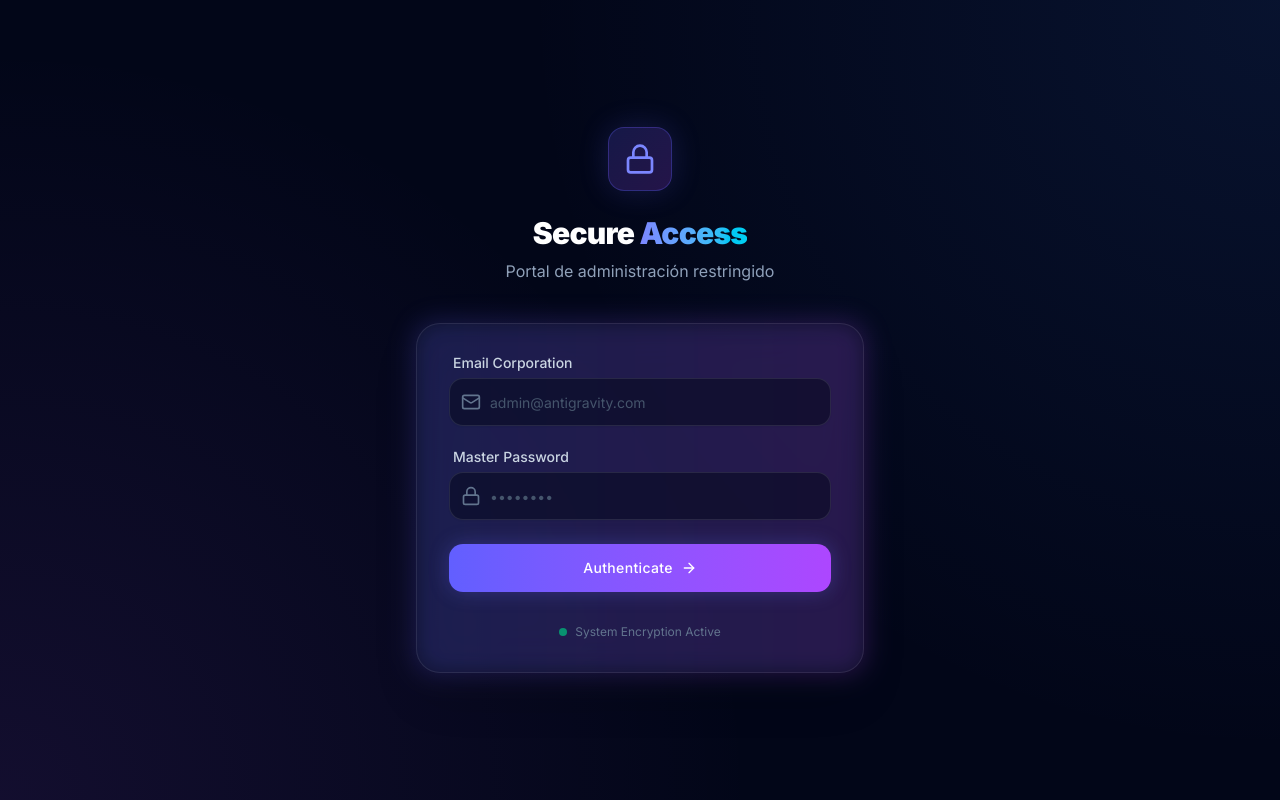
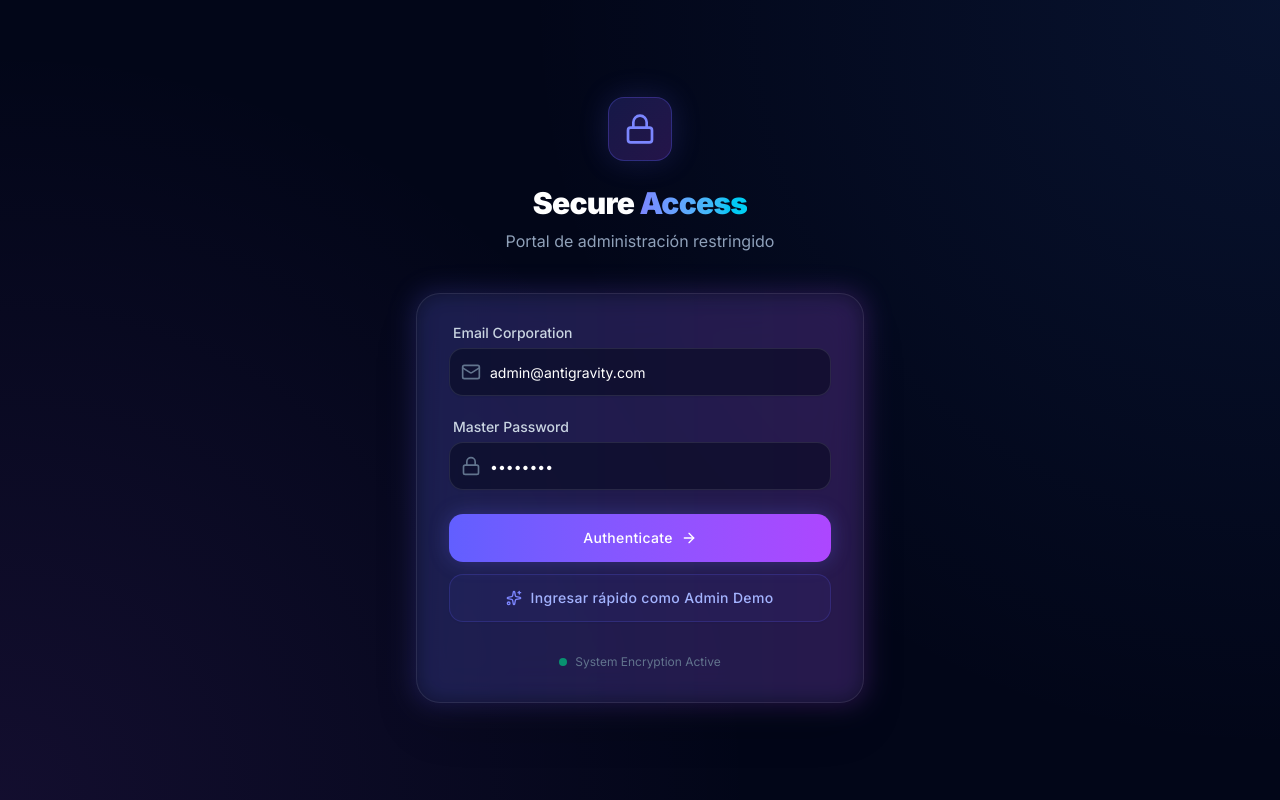
Before and after one commit to Diegofbis63/landing-page-ab-test, a Next.js app: page /login in a window 1280 px wide. Built offline with nearby package versions, Linux system fonts and the light colour scheme.

Commit message:
feat: Add zero-friction Admin Demo access and One-Click Login

```diff
--- a/src/app/login/page.tsx
+++ b/src/app/login/page.tsx
@@ -3,7 +3,7 @@
 import { Suspense, useState } from 'react'
 import { motion } from 'framer-motion'
 import { useRouter, useSearchParams } from 'next/navigation'
-import { Loader2, Lock, Mail, ArrowRight } from 'lucide-react'
+import { Loader2, Lock, Mail, ArrowRight, Sparkles } from 'lucide-react'
 import { toast } from 'sonner'
 import { Button } from '@/components/ui/button'
 import { Input } from '@/components/ui/input'
@@ -11,8 +11,8 @@ import { Label } from '@/components/ui/label'
 
 function LoginForm() {
     const [isLoading, setIsLoading] = useState(false)
-    const [email, setEmail] = useState('')
-    const [password, setPassword] = useState('')
+    const [email, setEmail] = useState('admin@antigravity.com')
+    const [password, setPassword] = useState('admin123')
     const router = useRouter()
     const searchParams = useSearchParams()
     const callbackUrl = searchParams.get('callbackUrl') || '/admin/dashboard'
@@ -113,6 +113,7 @@ function LoginForm() {
                             </div>
                         </div>
 
+                        <div className="space-y-3">
                             <Button
                                 type="submit"
                                 className="w-full h-12 rounded-xl bg-gradient-to-r from-indigo-500 to-purple-500 hover:from-indigo-600 hover:to-purple-600 text-white font-medium tracking-wide shadow-[0_0_20px_rgba(99,102,241,0.3)] transition-all hover:shadow-[0_0_25px_rgba(99,102,241,0.5)] group"
@@ -126,6 +127,20 @@ function LoginForm() {
                                     </span>
                                 )}
                             </Button>
+
+                            <Button
+                                type="button"
+                                onClick={handleLogin}
+                                variant="outline"
+                                className="w-full h-12 rounded-xl bg-indigo-500/5 hover:bg-indigo-500/10 border-indigo-500/20 text-indigo-300 font-medium tracking-wide transition-all group"
+                                disabled={isLoading}
+                            >
+                                <span className="flex items-center gap-2">
+                                    <Sparkles className="w-4 h-4 text-indigo-400 group-hover:text-indigo-300 group-hover:scale-110 transition-all" />
+                                    Ingresar rápido como Admin Demo
+                                </span>
+                            </Button>
+                        </div>
                     </form>
 
                     <div className="mt-8 text-center">
--- a/src/components/Footer.tsx
+++ b/src/components/Footer.tsx
@@ -56,6 +56,10 @@ export function Footer() {
                 <Mail className="h-4 w-4" />
                 <span>diegofbis@gmail.com</span>
               </div>
+              <a href="/login" className="flex items-center gap-2 text-indigo-400 hover:text-indigo-300 transition-colors font-medium">
+                <Globe className="h-4 w-4" />
+                <span>Admin Demo</span>
+              </a>
             </div>
           </div>
         </div>
--- a/src/components/Hero.tsx
+++ b/src/components/Hero.tsx
@@ -3,8 +3,9 @@
 import { useState, useEffect } from 'react'
 import { motion } from 'framer-motion'
 import { Button } from '@/components/ui/button'
-import { ArrowRight, SplitSquareVertical, BarChart3, TrendingUp, Sparkles, FlaskConical } from 'lucide-react'
+import { ArrowRight, SplitSquareVertical, BarChart3, TrendingUp, Sparkles, FlaskConical, Lock } from 'lucide-react'
 import { track } from '@vercel/analytics'
+import Link from 'next/link'
 
 export function Hero() {
   const [variant, setVariant] = useState<'A' | 'B'>('A')
@@ -32,6 +33,16 @@ export function Hero() {
 
   return (
     <section className="relative min-h-[90vh] flex items-center justify-center pt-32 pb-20 overflow-hidden bg-background">
+      {/* Top Navigation for Admin Access */}
+      <div className="absolute top-0 w-full p-6 flex justify-end z-50">
+        <Link href="/login">
+          <Button variant="ghost" className="text-slate-400 hover:text-white font-medium gap-2">
+            <Lock className="w-4 h-4" />
+            Admin Demo
+          </Button>
+        </Link>
+      </div>
+
       {/* Dynamic Background */}
       <div className="absolute inset-0 z-0 opacity-30">
         <div className="absolute top-[10%] left-[10%] w-[40%] h-[40%] bg-primary/20 blur-[120px] rounded-full animate-pulse" />
```
Lines whose indentation alone changed are shown as unchanged.
